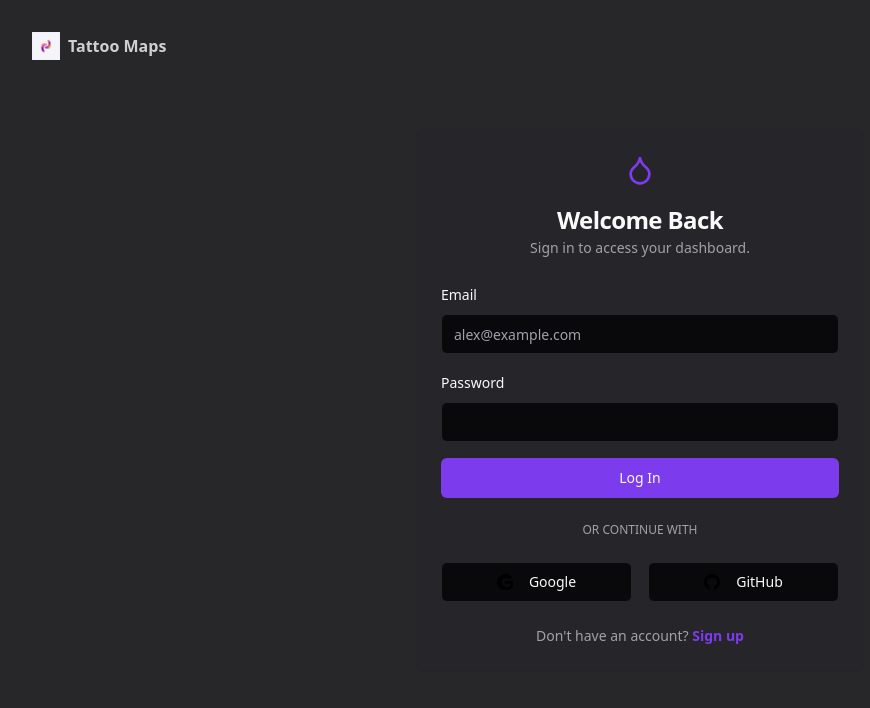
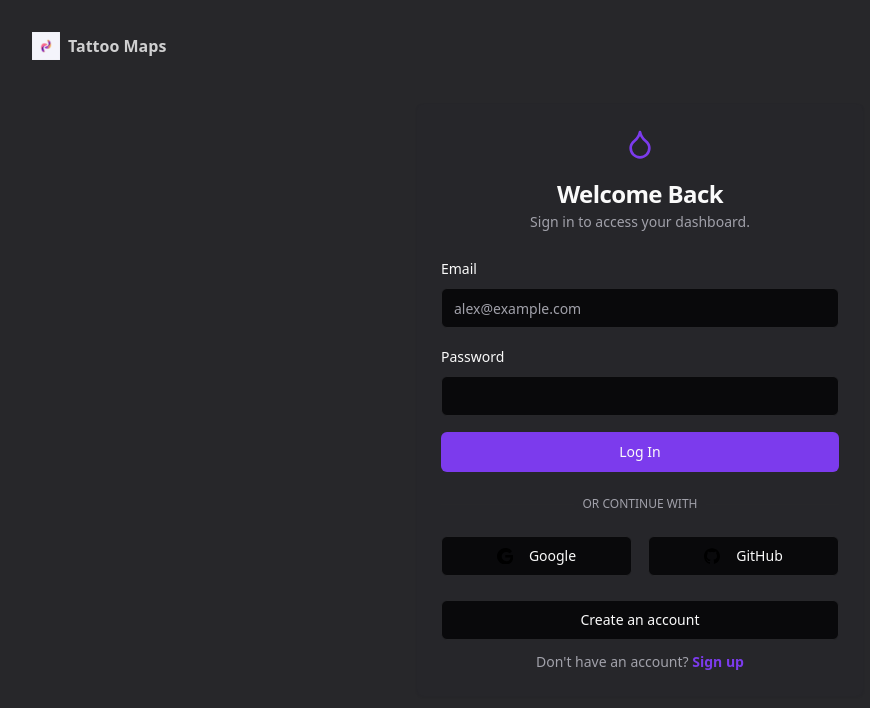
Before and after one commit to Hash0utlaw/Ink, a Next.js app: page /login in a window 1280 px wide. Shown: the top 708 px of the page, without its empty margins (0-870 px from the left). Built offline with nearby package versions, Linux system fonts and the light colour scheme.

Commit message:
Add new files
Co-authored-by: Adam Stover <101157229+Hash0utlaw@users.noreply.github.com>

```diff
--- a/components/auth/auth-form.tsx
+++ b/components/auth/auth-form.tsx
@@ -141,8 +141,13 @@ export function AuthForm({ mode }: AuthFormProps) {
           </Button>
         </div>
       </CardContent>
-      <CardFooter className="justify-center">
-        <p className="text-sm text-muted-foreground">
+      <CardFooter className="flex flex-col gap-3">
+        {mode === "login" && (
+          <Button variant="outline" className="w-full" asChild>
+            <Link href="/signup">Create an account</Link>
+          </Button>
+        )}
+        <p className="text-sm text-muted-foreground text-center">
           {mode === "login" ? "Don't have an account?" : "Already have an account?"}{" "}
           <Link href={mode === "login" ? "/signup" : "/login"} className="font-semibold text-accent hover:underline">
             {mode === "login" ? "Sign up" : "Log in"}
```
